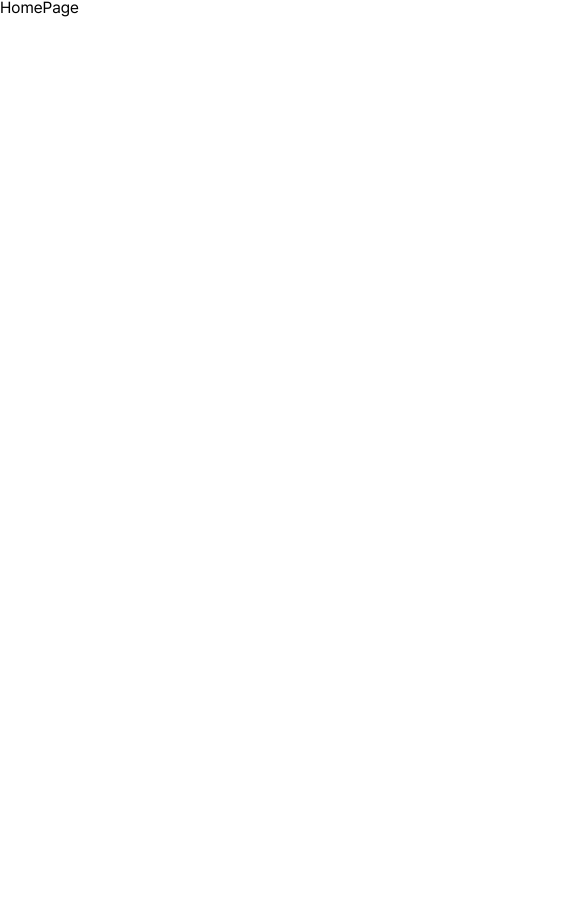
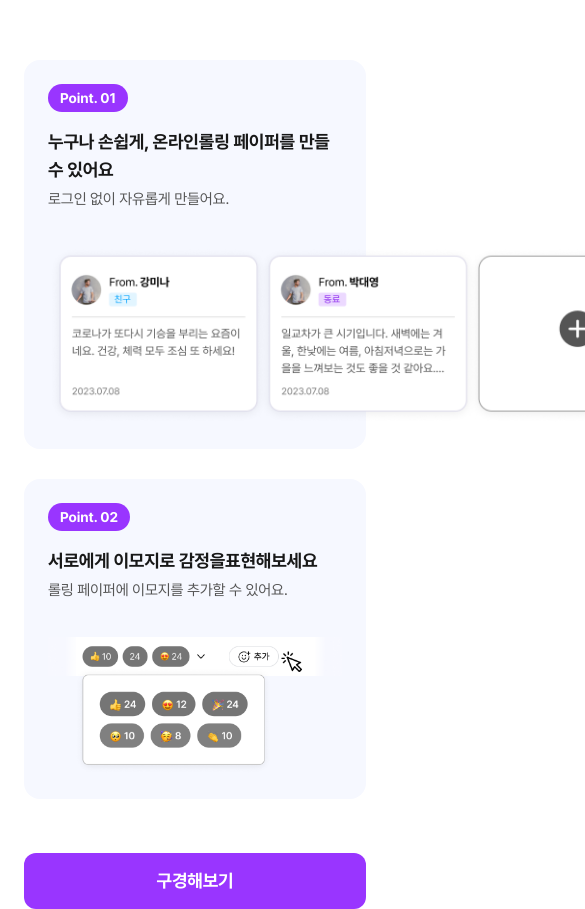
Before and after one commit to jisunipark/rolling, a React (Create React App) app: page / in a window 390 px wide. Shown: the top 909 px of the page, 585 px wide, since content can reach past the window. Before the commit the page ends 844 px from the top, so only its background shows below. Built offline with nearby package versions, Linux system fonts and the light colour scheme.

Commit message:
feat: 홈화면 반응형 퍼블리싱 (헤더 제외)

```diff
--- a/src/pages/HomePage.jsx
+++ b/src/pages/HomePage.jsx
@@ -1,5 +1,179 @@
+import styled from 'styled-components';
+
+import { Link } from 'react-router-dom';
+import Emoji from '../assets/images/home-emoji.png';
+import Rolling from '../assets/images/home-rolling.png';
+
 const HomePage = () => {
-  return <div>HomePage</div>;
+  return (
+    <Wrapper>
+      <Container>
+        <FirstBanner>
+          <div>
+            <Point>Point. 01</Point>
+            <Title>
+              누구나 손쉽게, 온라인
+              <LineBreak />
+              롤링 페이퍼를 만들 수 있어요
+            </Title>
+            <Description>로그인 없이 자유롭게 만들어요.</Description>
+          </div>
+          <RollingImage src={Rolling} />
+        </FirstBanner>
+        <SecondBanner>
+          <EmojiImage src={Emoji} />
+          <div>
+            <Point>Point. 02</Point>
+            <Title>
+              서로에게 이모지로 감정을
+              <LineBreak />
+              표현해보세요
+            </Title>
+            <Description>롤링 페이퍼에 이모지를 추가할 수 있어요.</Description>
+          </div>
+        </SecondBanner>
+        <LinkButton to="/list">구경해보기</LinkButton>
+      </Container>
+    </Wrapper>
+  );
 };
 
 export default HomePage;
+
+const Wrapper = styled.div`
+  max-width: 1248px;
+  margin: 0 auto;
+  padding: 0 24px;
+`;
+
+const Container = styled.div`
+  display: flex;
+  flex-direction: column;
+  gap: 30px;
+  margin-top: 60px;
+`;
+
+const Banner = styled.div`
+  width: 100%;
+  height: 324px;
+  display: flex;
+  align-items: flex-start;
+  padding: 60px;
+  background-color: #f6f8ff;
+  border-radius: 16px;
+
+  @media screen and (max-width: 1200px) {
+    flex-direction: column;
+    height: fit-content;
+    gap: 36px;
+    padding: 40px;
+  }
+
+  @media screen and (max-width: 768px) {
+    padding: 24px;
+  }
+`;
+
+const FirstBanner = styled(Banner)`
+  justify-content: space-between;
+`;
+
+const SecondBanner = styled(Banner)`
+  justify-content: space-around;
+`;
+
+const LinkButton = styled(Link)`
+  display: block;
+  text-align: center;
+  width: 280px;
+  padding: 14px 24px;
+  background-color: #9935ff;
+  border-radius: 12px;
+  color: white;
+  font-size: 18px;
+  font-weight: 700;
+  line-height: 28px;
+  letter-spacing: -0.18px;
+  border: none;
+  margin: 0 auto;
+  margin-top: 24px;
+
+  @media screen and (max-width: 1200px) {
+    width: 100%;
+  }
+`;
+
+const RollingImage = styled.img`
+  width: 640px;
+  @media screen and (max-width: 1200px) {
+    margin: 0 auto;
+  }
+`;
+
+const EmojiImage = styled.img`
+  width: 470px;
+  @media screen and (max-width: 1200px) {
+    margin: 0 auto;
+    order: 1;
+  }
+
+  @media screen and (max-width: 768px) {
+    width: 100%;
+  }
+`;
+
+const Point = styled.div`
+  width: fit-content;
+  height: 32px;
+  padding: 6px 12px;
+  color: white;
+  border-radius: 50px;
+  background-color: #9935ff;
+  font-size: 14px;
+  font-weight: 700;
+  line-height: 20px;
+  letter-spacing: -0.07px;
+  margin-bottom: 16px;
+
+  @media screen and (max-width: 768px) {
+    padding: 4px 12px;
+    height: 28px;
+  }
+`;
+
+const Title = styled.div`
+  color: #181818;
+  font-size: 24px;
+  font-weight: 700;
+  line-height: 36px;
+  letter-spacing: -0.24px;
+  margin-bottom: 8px;
+
+  @media screen and (max-width: 768px) {
+    font-size: 18px;
+    line-height: 28px;
+    margin-bottom: 4px;
+    letter-spacing: -0.18px;
+  }
+`;
+
+const Description = styled.div`
+  font-size: 18px;
+  font-style: normal;
+  font-weight: 400;
+  line-height: 28px;
+  letter-spacing: -0.18px;
+  color: #555;
+
+  @media screen and (max-width: 768px) {
+    font-size: 15px;
+    line-height: 22px;
+    letter-spacing: -0.15px;
+  }
+`;
+
+const LineBreak = styled.br`
+  @media screen and (max-width: 1200px) {
+    display: none;
+  }
+`;
```
